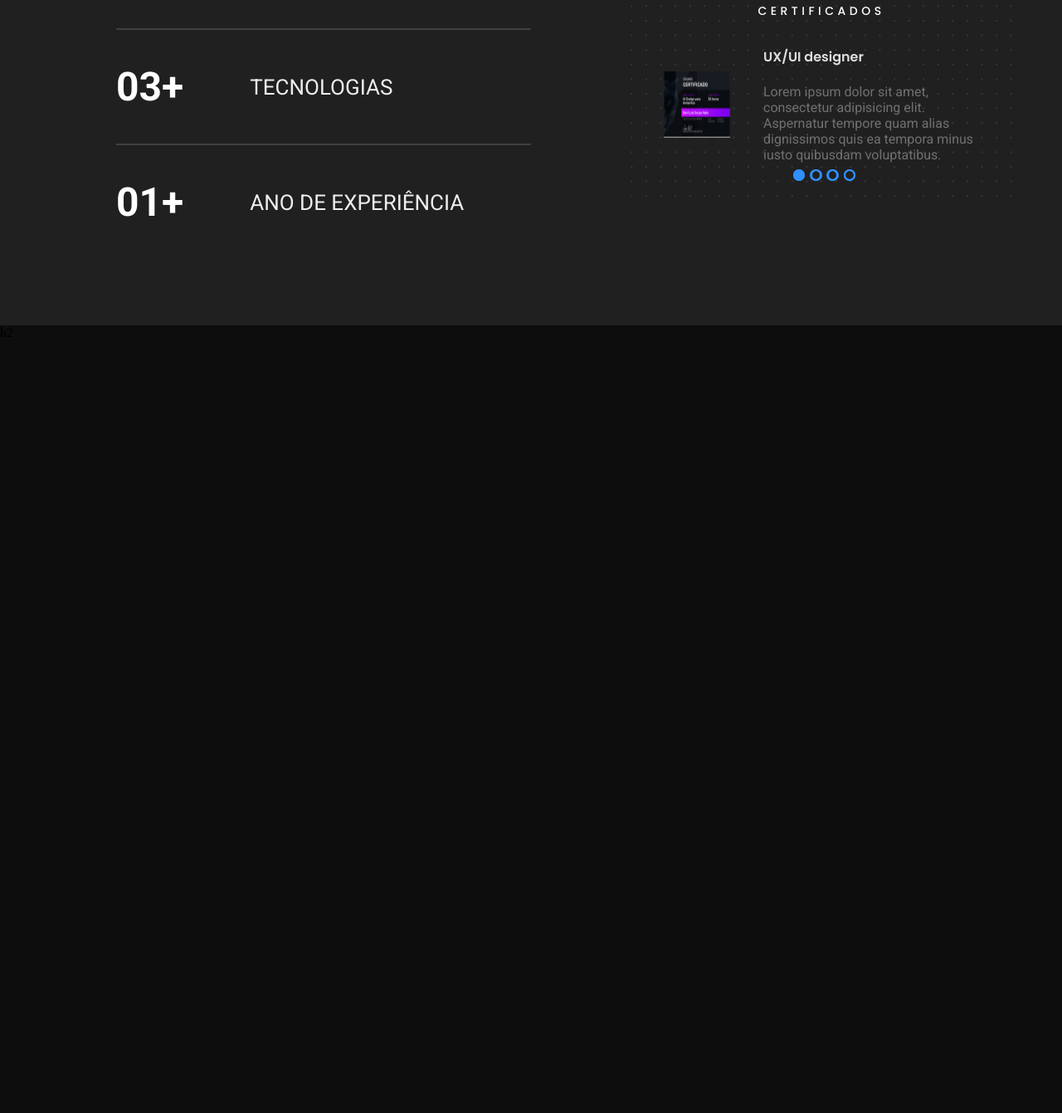
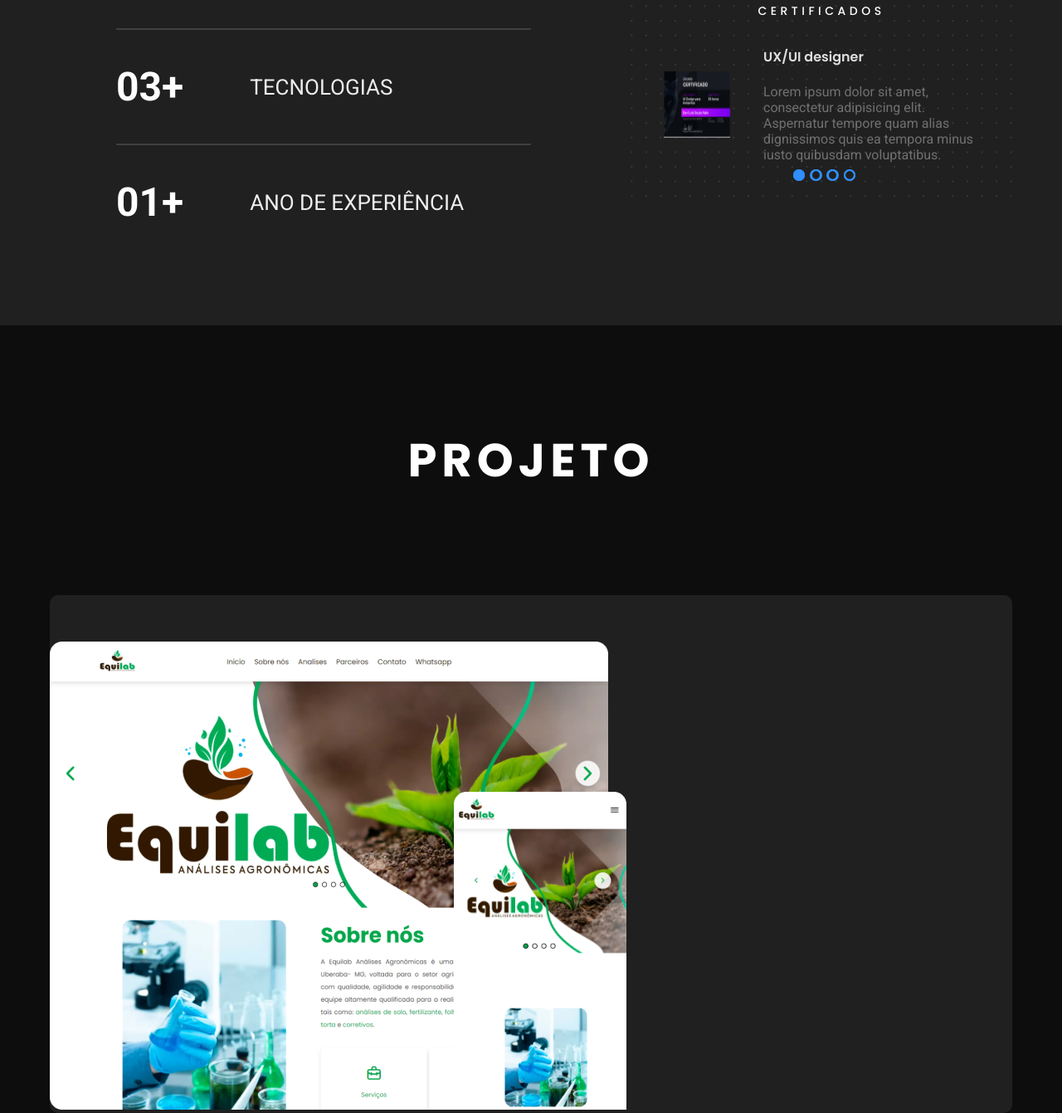
Before and after one commit to Davi-log/MeuPortfolio, a plain HTML site: page index.html in a window 1280 px wide. Shown: the part 1281-2622 px from the top of the page at 83% size. Before the commit the page ends 1691 px from the top, so only its background shows below. Drawn offline with nearby package versions, Linux system fonts and the light colour scheme.

Commit message:
Projetos
Criação da section Projetos

```diff
--- a/css/global/normatizar.css
+++ b/css/global/normatizar.css
@@ -51,3 +51,16 @@ p{
 li{
   list-style: none;
 }
+
+.heading{
+  margin-top: 7.5rem;
+  margin-bottom: 7.5rem;
+  color: #FFF;
+  font-family: Poppins;
+  font-size: 3.5rem;
+  font-style: normal;
+  font-weight: 700;
+  line-height: normal;
+  letter-spacing: 0.375rem;
+  text-transform: uppercase;
+}
--- a/css/index/index.css
+++ b/css/index/index.css
@@ -4,4 +4,4 @@
 @import '../index/partes/Home.css';
 @import '../index/partes/Sobre.css';
 @import '../index/partes/botaolateral.css';
-@import '../index/partes/glaseffect.css';
+@import '../index/partes/Projetos.css';
--- /dev/null
+++ b/css/index/partes/Projetos.css
@@ -0,0 +1,17 @@
+.Projetos{
+display: flex;
+justify-content: center;
+align-items: center;
+flex-direction: column;
+}
+
+.container-projetos{
+    width: 72.5rem;
+    height: 39rem;
+    background: var(--cl-b03);
+    border-radius: 10px;
+}
+
+.img-projeto{
+    margin-top: 3.5rem;
+}
--- a/index.html
+++ b/index.html
@@ -305,7 +305,13 @@
     </section>
 
     <section class="Projetos" id="Projetos">
-        h2
+        <h1 class="heading">Projeto</h1>
+        <div class="container-projetos">
+            <img class="img-projeto" src="imgs/imagem equilav.png" alt="">
+            <div class="box-projetos">
+
+            </div>
+        </div>
     </section>
 
 
```
Also changed, not shown: imgs/imagem equilav.png (added).
